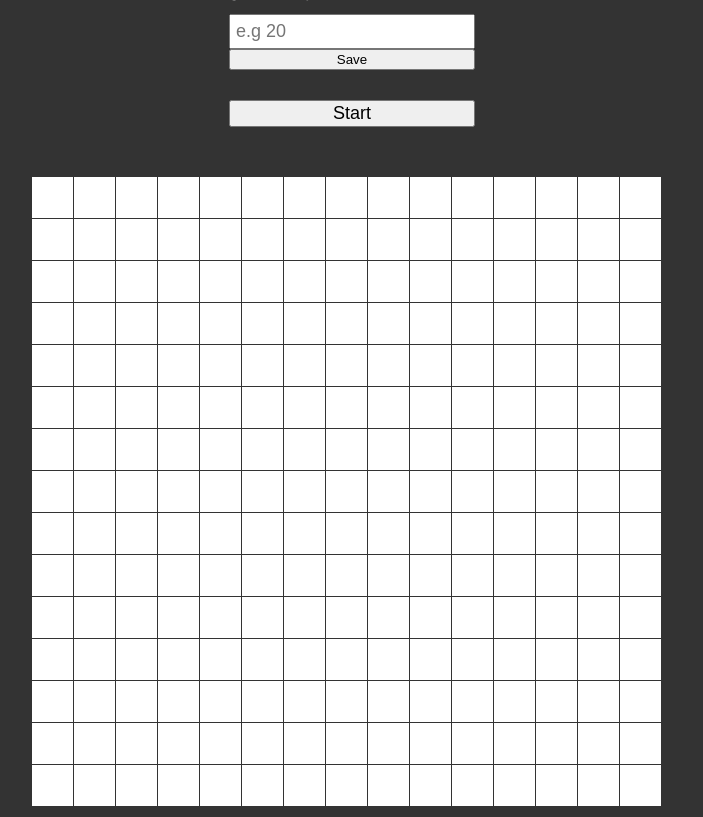
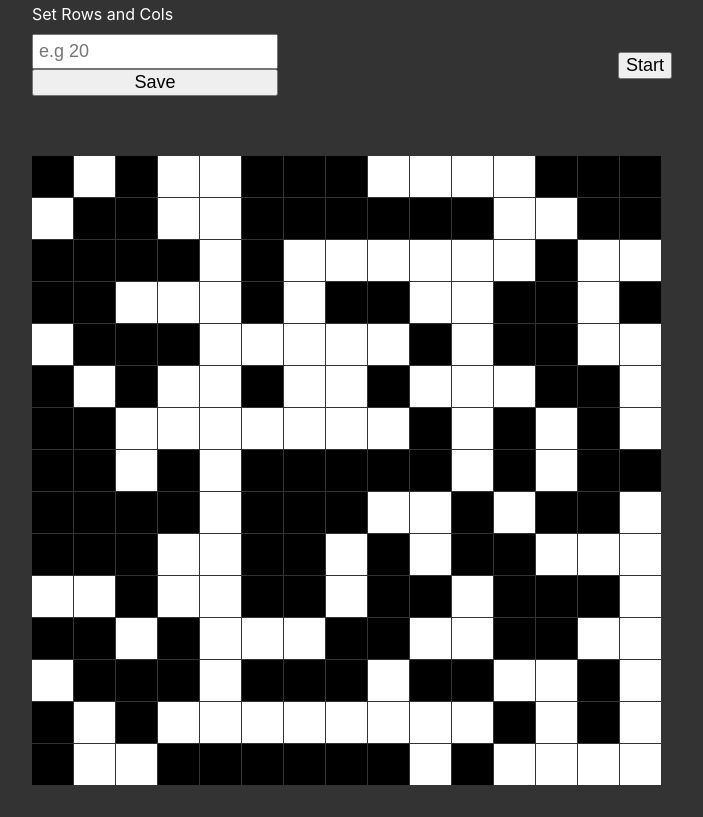
Before and after one commit to duhanmeric/a-pathfinder, a React (Create React App) app: page / in a window 1280 px wide. Shown: the whole page, without its empty margins (288-991 px from the left). Built offline with nearby package versions, Linux system fonts and the light colour scheme.

Commit message:
random obstacles

```diff
--- a/src/App.tsx
+++ b/src/App.tsx
@@ -10,6 +10,7 @@ class Cell {
   previous: Cell | undefined;
   isStartNode: boolean;
   isEndNode: boolean;
+  wall: boolean;
 
   constructor(i: number, j: number) {
     this.i = i;
@@ -21,6 +22,11 @@ class Cell {
     this.previous = undefined;
     this.isStartNode = false;
     this.isEndNode = false;
+    this.wall = false;
+    let randomwall = Math.random();
+    if (randomwall < 0.5) {
+      this.wall = true;
+    }
   }
 
   addneighbors(grid: Cell[][], COLS: number, ROWS: number) {
@@ -69,6 +75,8 @@ class Cell {
         ctx.fillStyle = "green";
       } else if (this.isEndNode) {
         ctx.fillStyle = "red";
+      } else if (this.wall) {
+        ctx.fillStyle = "black";
       } else {
         ctx.fillStyle = color;
       }
@@ -83,14 +91,13 @@ class Cell {
 }
 
 const App: React.FC = () => {
+  const canvasRef = useRef<HTMLCanvasElement>(null);
   let sizeFromLS = localStorage.getItem("sizes");
   const COLS = sizeFromLS !== null ? parseInt(sizeFromLS) : 15;
   const ROWS = sizeFromLS !== null ? parseInt(sizeFromLS) : 15;
   const FPS = 1000 / 30;
   const CANVAS_WIDTH = 640;
   const CANVAS_HEIGHT = 640;
-  const canvasRef = useRef<HTMLCanvasElement>(null);
-  let gameInt = useRef<number | null>(null);
   let grid: Cell[][] = useMemo(() => new Array(COLS), [COLS]);
   let openList: Cell[] = useMemo(() => [], []);
   let closedList: Cell[] = useMemo(() => [], []);
@@ -152,6 +159,7 @@ const App: React.FC = () => {
     let newStart = startRef.current as Cell;
     let path: Cell[] = [];
     let isStartNodeCount = 0;
+    let gameInt: NodeJS.Timer;
 
     if (canvas) {
       let TILE_WIDTH = Math.floor(CANVAS_WIDTH / COLS);
@@ -159,6 +167,11 @@ const App: React.FC = () => {
 
       const context = canvas.getContext("2d");
       canvas.addEventListener("click", function detectStartNode(e) {
+        if (
+          !grid[Math.floor(e.offsetX / TILE_WIDTH)][
+            Math.floor(e.offsetY / TILE_WIDTH)
+          ].wall
+        ) {
           isStartNodeCount++;
           if (isStartNodeCount === 1) {
             grid[Math.floor(e.offsetX / TILE_WIDTH)][
@@ -178,8 +191,10 @@ const App: React.FC = () => {
                 Math.floor(e.offsetY / TILE_WIDTH)
               ];
           }
+        }
       });
-      gameInt.current = window.setInterval(() => {
+
+      gameInt = setInterval(() => {
         if (isStarted && newStart && newEnd) {
           if (openList.length > 0) {
             let winner = 0;
@@ -209,7 +224,7 @@ const App: React.FC = () => {
             for (let i = 0; i < neighbors.length; i++) {
               let neighbor = neighbors[i];
 
-              if (!closedList.includes(neighbor)) {
+              if (!closedList.includes(neighbor) && !neighbor.wall) {
                 let tempG = current.g + 1;
 
                 if (openList.includes(neighbor)) {
@@ -229,6 +244,9 @@ const App: React.FC = () => {
           } else {
             // no solution
             console.log("no solution");
+            clearInterval(gameInt);
+            alert("No solution");
+            return;
           }
         }
 
--- a/src/index.css
+++ b/src/index.css
@@ -28,9 +28,12 @@ code {
 }
 
 #control {
-  margin-bottom: 50px;
+  margin-bottom: 30px;
   display: flex;
-  flex-direction: column;
+  justify-content: space-between;
+  align-items: center;
+  max-width: 640px;
+  width: 100%;
 }
 
 #startGame {
@@ -52,3 +55,7 @@ code {
   padding: 5px;
   font-size: 18px;
 }
+
+#saveBtn {
+  font-size: 18px;
+}
```
Also changed, not shown: 1 other file (tests, documents, lock files or other folders). Lines whose indentation alone changed are shown as unchanged.
